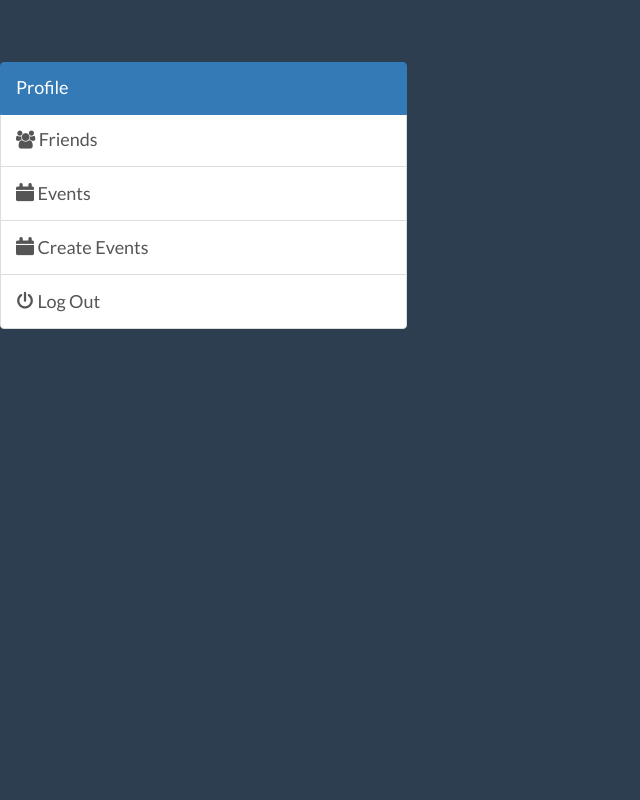
After one commit to JRjunior32/WorkNetIngles, a PHP site: page /vistas/plantilla/plantiT.php in a window 1280 px wide. The commit adds this page. Shown: the whole page, without its empty margins (0-640 px from the left). Run offline with PHP 8.4, Linux system fonts and the light colour scheme; some libraries are stand-ins or nearby versions.

Commit message:
traduccion

```diff
--- a/vistas/calendarioEmpresa.php
+++ b/vistas/calendarioEmpresa.php
@@ -48,7 +48,7 @@
         <div class="col-md-7">
         <div class="panel panel-primary">
           <div class="panel-heading">
-            <h3 class="panel-title">Calendario</h3>
+            <h3 class="panel-title">Calendar</h3>
           </div>
           <div class="panel-body">
             <div id='calendar'></div>
--- a/vistas/fragmento/NavBarL-Ad.php
+++ b/vistas/fragmento/NavBarL-Ad.php
@@ -6,11 +6,13 @@
               </a>
               <a href="usuarios_admin.php" class="list-group-item"><span class="fui-user"></span> Users
               </a>
-              <a href="crearcat.php" class="list-group-item"><span class="fui-list-thumbnailed"></span> Create Categories
+              <a href="crearcat.php" class="list-group-item"><span class="fui-list-thumbnailed"></span> Create Category
               </a>
               <a href="vercat.php" class="list-group-item"><span class="fui-list-thumbnailed"></span> Categories
               </a>
-              <a href="#" class="list-group-item"><span class="fui-document"></span> Reports
+                <a href="verDenuncias.php" class="list-group-item"><span class="fui-list-thumbnailed"></span> Denouces
+              </a>
+              <a href="tiposReporte.php" class="list-group-item"><span class="fui-document"></span> Reports
               </a>
               <a href="logout.php" class="list-group-item"><span class="fui-power"></span> Log Out
               </a>
--- a/vistas/fragmento/NavbarL-Trabajador.php
+++ b/vistas/fragmento/NavbarL-Trabajador.php
@@ -1,5 +1,5 @@
 <a href='./perfil_Mostrar.php' class='list-group-item active'> Profile<br></a>
-<a href="./mensajes.php" class="list-group-item"><span class="fui-chat"></span> Friends</a>
+<a href="./mensajes.php" class="list-group-item"><i class="fa fa-users"></i> Friends</a>
 <a href="../vistas/calendarioEmpresa.php" class="list-group-item"><span class="fui-calendar-solid"></span> Events</a>
 <a href="" class="list-group-item" data-toggle="modal" data-target="#myModal"><span class="fui-calendar-solid"></span> Create Events</a>
 <a href="./logout.php" class="list-group-item"><span class="fui-power"></span> Log Out</a>
--- a/vistas/fragmento/NavbarL-Usuario.php
+++ b/vistas/fragmento/NavbarL-Usuario.php
@@ -1,5 +1,5 @@
 <a href='./verPerfilUsuario.php' class='list-group-item active'> Profile</a>
-<a href="./mensajes.php" class="list-group-item"><span class="fui-chat"></span> Friends</a>
+<a href="./mensajes.php" class="list-group-item"><i class="fa fa-users"></i> Friends</a>
 <a href="./verOfertasUsuario.php" class="list-group-item"><i class="fa fa-file-text"></i> Employement Offers</a>
 <a href="./formCurriculum.php" class="list-group-item"><i class="fa fa-file"></i> Create Résumé</a>
 <a href="./verCurriculum.php" class="list-group-item"><i class="fa fa-file"></i> Résumé</a>
--- a/vistas/listaDenuncias.php
+++ b/vistas/listaDenuncias.php
@@ -1,6 +1,6 @@
 <div class="panel panel-primary">
     <div class="panel-heading">
-        <h3 class="panel-title"><p class="text-center">Denuncias</p></h3>
+        <h3 class="panel-title"><p class="text-center">Denounces</p></h3>
     </div>
     <div class="panel-body">
       {{listaDenuncias}}
--- a/vistas/listaInteresados.php
+++ b/vistas/listaInteresados.php
@@ -1,6 +1,6 @@
 <div class="panel panel-primary">
     <div class="panel-heading">
-        <h3 class="panel-title"><p class="text-center">Aspirantes</p></h3>
+        <h3 class="panel-title"><p class="text-center">Interesed</p></h3>
     </div>
     <div class="panel-body">
       {{listaInteresados}}
--- /dev/null
+++ b/vistas/plantilla/plantiT.php
@@ -0,0 +1,31 @@
+<html>
+    <head>
+<!-- Agregamos todos los css del proyecto-->
+        <link href="../vistas/recursos/css/bootstrap.css" rel="stylesheet">
+        <link href="../vistas/recursos/css/flat-ui.css" rel="stylesheet">
+        <link href="../vistas/recursos/css/jquery.dataTables.css" rel="stylesheet">
+        <link href="../vistas/recursos/css/chat.css" rel="stylesheet">
+        <link href="../style.css" rel="stylesheet">
+        <link href="../recursos/font-awesome-4.3.0/css/font-awesome.css" rel="stylesheet" >
+        <link rel="stylesheet" href="//maxcdn.bootstrapcdn.com/font-awesome/4.3.0/css/font-awesome.min.css">
+
+        <!-- Agregamos todos los javascript del proyecto-->
+        <script src="../vistas/recursos/js/jquery.js"></script>
+        <script src="../vistas/recursos/js/flat-ui.js"></script>
+        <script src="../vistas/recursos/js/jquery.dataTables.js"></script>
+<body>
+        <br><br>
+        <div class="row">
+                <div class="col-md-4">
+
+
+<a href='./perfil_Mostrar.php' class='list-group-item active'> Profile<br></a>
+<a href="./mensajes.php" class="list-group-item"><i class="fa fa-users"></i> Friends</a>
+<a href="../vistas/calendarioEmpresa.php" class="list-group-item"><span class="fui-calendar-solid"></span> Events</a>
+<a href="" class="list-group-item" data-toggle="modal" data-target="#myModal"><span class="fui-calendar-solid"></span> Create Events</a>
+<a href="./logout.php" class="list-group-item"><span class="fui-power"></span> Log Out</a>
+                </div>
+
+</body>
+</head>
+</html>
```
Also changed, not shown: vistas/fragmento/NavbarL-Empre.php (+9 -9 lines), vistas/menuReportes.php (+10 -10 lines).
